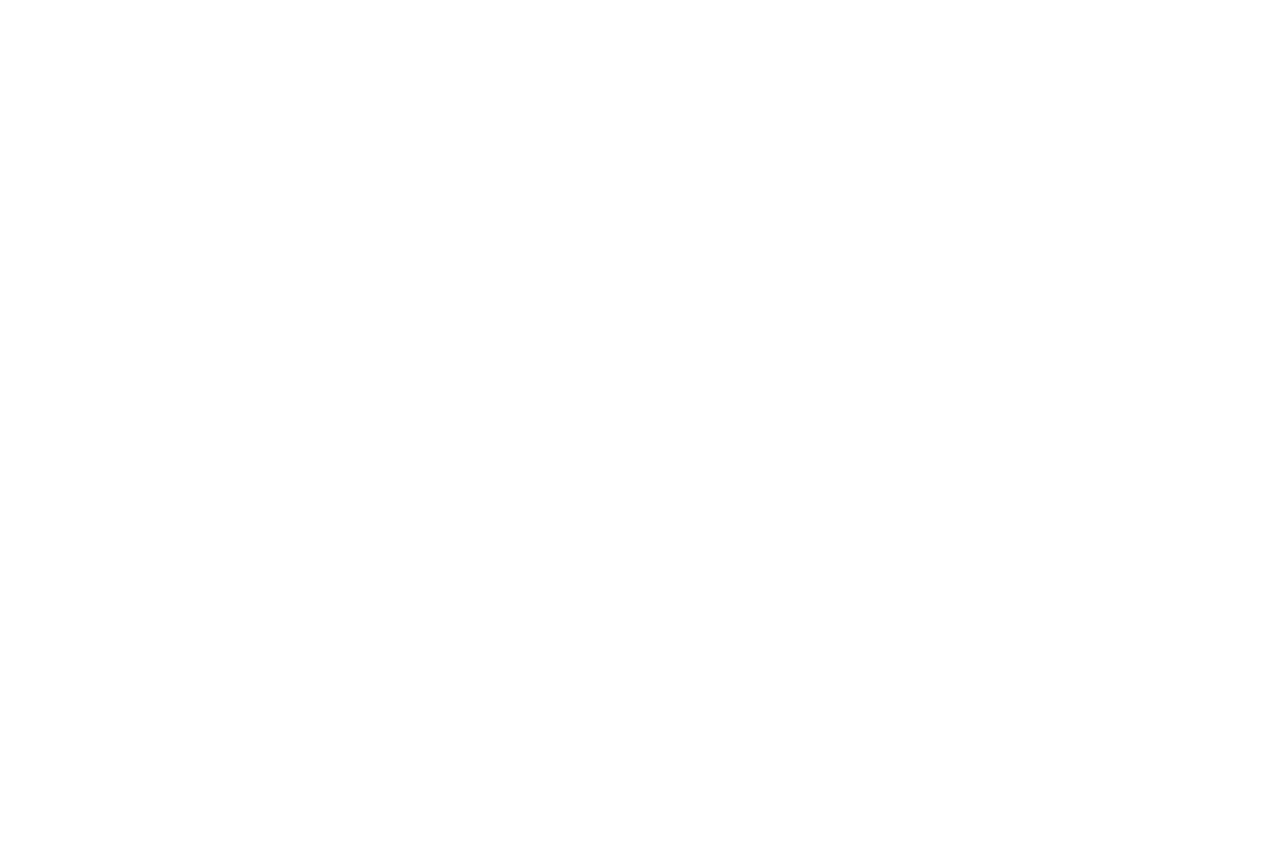
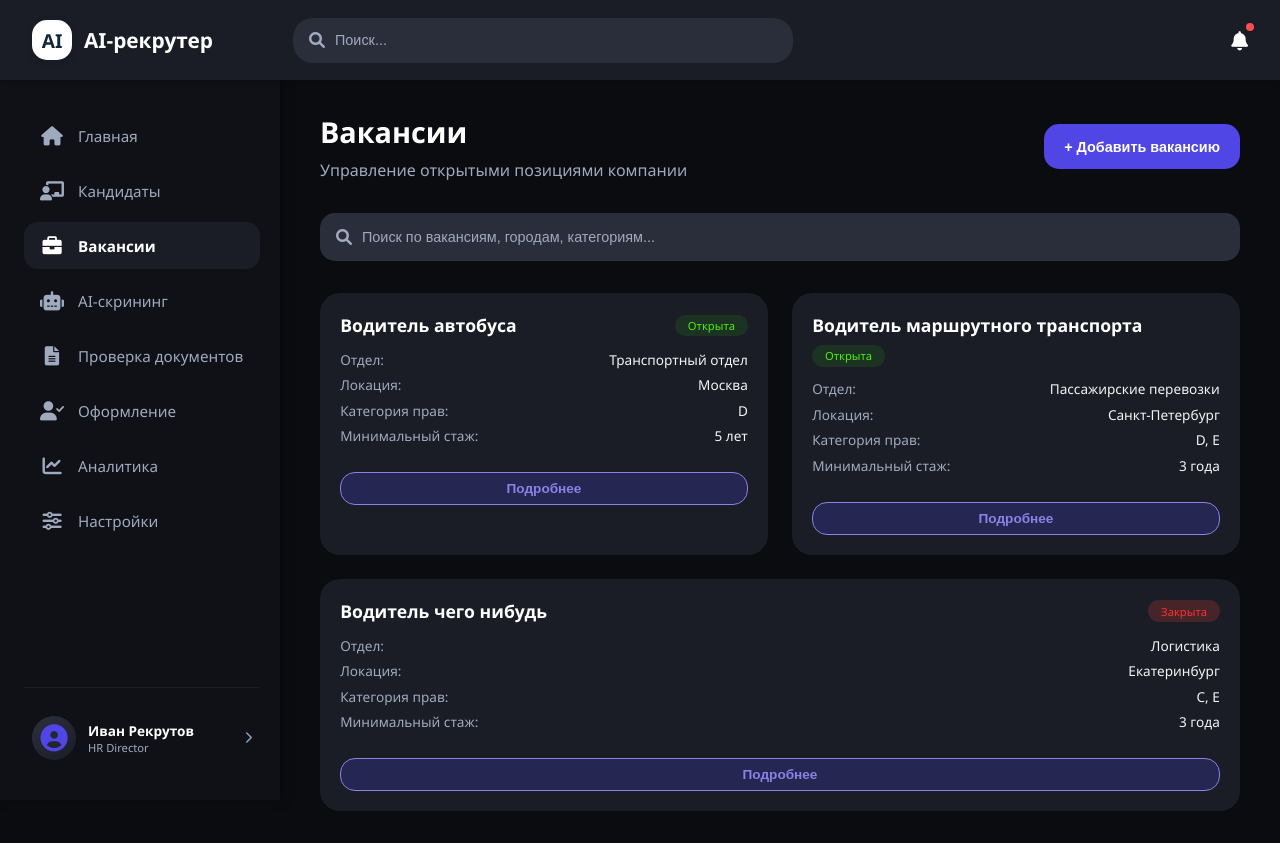
Before and after one commit to CelLecal/AIrecruter, a React (Vite) app in the folder frontend/registration/: page /dashboard/vacancies in a window 1280 px wide. Before the commit this address had no page. Before the commit the page ends 800 px from the top, so only its background shows below. Built offline with nearby package versions, Linux system fonts and the light colour scheme.

Commit message:
добавлены вакансии

```diff
--- a/frontend/registration/src/App.tsx
+++ b/frontend/registration/src/App.tsx
@@ -4,7 +4,7 @@ import Dashboard from './components/Dashboard/Dashboarg';
 import DashboardMain from './components/Dashboard/DashboardMain';
 import Candidates from './components/Candidates/Candidates';
 import CandidatesProfile from './components/Candidates/CandidatesProfile';
-
+import Vakancies from './components/Vakancies/Vakancies';
 
 
 function App() {
@@ -16,6 +16,7 @@ function App() {
                     <Route index element={<DashboardMain />} />
                     <Route path="candidates" element={<Candidates />} />
                     <Route path="candidates/:id" element={<CandidatesProfile />} />
+                    <Route path="vacancies" element={<Vakancies />} />
                 </Route>
             </Routes>
         </BrowserRouter>
--- a/frontend/registration/src/components/Candidates/Candidates.module.css
+++ b/frontend/registration/src/components/Candidates/Candidates.module.css
@@ -162,7 +162,7 @@
 }
 
 .candidateCard:hover {
-    box-shadow: 0 0 15px #8352d1;
+    box-shadow: 0 0 15px #8352d1a9;
     border-color: #8883e4;
 }
 
--- a/frontend/registration/src/components/Dashboard/Dashboarg.tsx
+++ b/frontend/registration/src/components/Dashboard/Dashboarg.tsx
@@ -64,6 +64,18 @@ const Dashboard: React.FC = () => {
                                     <i className="fas fa-chalkboard-user"></i>
                                 </div>
                                 <span>Кандидаты</span>
+                            </NavLink>
+
+                              <NavLink
+                                to="/dashboard/vacancies"
+                                className={({ isActive }) =>
+                                    `${styles.leftProItem} ${isActive ? styles.active : ''}`
+                                }
+                            >
+                                <div className={styles.leftProIcon}>
+                                    <i className="fas fa-briefcase"></i>
+                                </div>
+                                <span>Вакансии</span>
                             </NavLink>
 
                             <div className={styles.leftProItem}>
--- /dev/null
+++ b/frontend/registration/src/components/Vakancies/Vakancies.module.css
@@ -0,0 +1,182 @@
+.rightContent {
+    flex: 1;
+    padding: 32px 40px;
+    background: #0A0C10;
+    overflow-y: auto;
+    color: white;
+}
+
+.headerRow {
+    display: flex;
+    justify-content: space-between;
+    align-items: center;
+    margin-bottom: 2rem;
+}
+
+.headerRow h1 {
+    font-size: 1.8rem;
+    margin-bottom: 0.5rem;
+}
+
+.headerRow p {
+    font-size: 1rem;
+    color: #A0AABF;
+}
+
+.addButton {
+    height: 45px;
+    background: #4F46E5;
+    border: none;
+    border-radius: 15px;
+    padding: 10px 20px;
+    color: white;
+    font-weight: 600;
+    font-size: 0.9rem;
+    cursor: pointer;
+}
+
+.addButton:hover {
+    box-shadow: 0 0 15px hsla(256, 100%, 68%, 0.39);
+}
+
+.searchBar {
+    flex: 1;
+    display: flex;
+    align-items: center;
+    background: #2A2D3A;
+    border-radius: 15px;
+    padding: 1rem 1rem;
+    gap: 10px;
+
+}
+
+.searchBar i {
+    color: #A0AABF;
+    font-size: 1rem;
+}
+
+.searchBar input {
+    background: transparent;
+    border: none;
+    outline: none;
+    color: white;
+    font-size: 0.9rem;
+    width: 100%;
+}
+
+.searchBar input::placeholder {
+    color: #A0AABF;
+}
+
+.searchBar:focus-within {
+    background: #0F1117;
+    box-shadow: 0 0 0 2px #8352d1;
+}
+
+/* -----------------карточки----------- */
+.cardsGrid {
+    display: flex;
+    flex-wrap: wrap;
+    gap: 1.5rem;
+    margin-top: 2rem;
+}
+
+.vacancyCard {
+    flex: 1 1 300px;
+    background: #1A1D26;
+    border-radius: 20px;
+    padding: 1.2rem;
+    transition: transform 0.2s, box-shadow 0.2s;
+    display: flex;
+    flex-direction: column;
+    gap: 0.8rem;
+    border: 1px solid transparent;
+}
+
+.vacancyCard:hover {
+    box-shadow: 0 0 15px #8352d1a9;
+    border-color: #8883e4;
+}
+
+/* Шапка карточки (название + статус) */
+.cardHeader {
+    display: flex;
+    justify-content: space-between;
+    align-items: center;
+    gap: 0.5rem;
+    flex-wrap: wrap;
+}
+
+.vacancyTitle {
+    font-size: 1.1rem;
+    font-weight: 600;
+    color: white;
+    margin: 0;
+}
+
+/* статус*/
+.statusBadge {
+    font-size: 0.7rem;
+    padding: 0.2rem 0.8rem;
+    border-radius: 30px;
+    background: #2A2D3A;
+    color: #A0AABF;
+}
+
+.statusOpen {
+    background: rgba(39, 141, 30, 0.2);
+    color: #4ded09;
+}
+
+.statusClosed {
+    background: rgba(244, 67, 54, 0.2);
+    color: #ff3232fb;
+}
+
+/* детали */
+.cardBody {
+    display: flex;
+    flex-direction: column;
+    gap: 0.4rem;
+}
+
+.cardRow {
+    display: flex;
+    justify-content: space-between;
+    font-size: 0.85rem;
+    color: #F3F4F6;
+}
+
+.cardLabel {
+    color: #A0AABF;
+    font-weight: 500;
+}
+
+.cardActions {
+    margin-top: 0.4rem;
+}
+
+.detailsButton {
+    background: #4e46e53b;
+    border: 1px solid #8883e4;
+    border-radius: 15px;
+    padding: 0.5rem 1rem;
+    color: #8883e4;
+    font-weight: 600;
+    font-size: 0.85rem;
+    cursor: pointer;
+    transition: all 0.2s;
+    margin-top: 0.5rem;
+    width: 100%;
+    display: flex;
+    align-items: center;
+    justify-content: center;
+    gap: 8px;
+
+}
+
+.detailsButton:hover {
+    background: #4F46E5;
+    color: white;
+    box-shadow: 0 0 8px rgba(79, 70, 229, 0.5);
+}
--- /dev/null
+++ b/frontend/registration/src/components/Vakancies/Vakancies.tsx
@@ -0,0 +1,112 @@
+import React from 'react';
+import styles from './Vakancies.module.css';
+
+const VacanciesPage: React.FC = () => {
+    return (
+        <div className={styles.rightContent}>
+            <div className={styles.headerRow}>
+                <div>
+                    <h1>Вакансии</h1>
+                    <p>Управление открытыми позициями компании</p>
+                </div>
+                <button className={styles.addButton}>+ Добавить вакансию</button>
+            </div>
+
+            <div className={styles.searchBar}>
+                <i className="fas fa-search"></i>
+                <input type="text" placeholder="Поиск по вакансиям, городам, категориям..." />
+            </div>
+
+            <div className={styles.cardsGrid}>
+                {/* 1 */}
+                <div className={styles.vacancyCard}>
+                    <div className={styles.cardHeader}>
+                        <h3 className={styles.vacancyTitle}>Водитель автобуса</h3>
+                        <span className={`${styles.statusBadge} ${styles.statusOpen}`}>Открыта</span>
+                    </div>
+                    <div className={styles.cardBody}>
+                        <div className={styles.cardRow}>
+                            <span className={styles.cardLabel}>Отдел:</span>
+                            <span>Транспортный отдел</span>
+                        </div>
+                        <div className={styles.cardRow}>
+                            <span className={styles.cardLabel}>Локация:</span>
+                            <span>Москва</span>
+                        </div>
+                        <div className={styles.cardRow}>
+                            <span className={styles.cardLabel}>Категория прав:</span>
+                            <span>D</span>
+                        </div>
+                        <div className={styles.cardRow}>
+                            <span className={styles.cardLabel}>Минимальный стаж:</span>
+                            <span>5 лет</span>
+                        </div>
+                    </div>
+                    <div className={styles.cardActions}>
+                        <button className={styles.detailsButton}>Подробнее</button>
+                    </div>
+                </div>
+
+                {/*2 */}
+                <div className={styles.vacancyCard}>
+                    <div className={styles.cardHeader}>
+                        <h3 className={styles.vacancyTitle}>Водитель маршрутного транспорта</h3>
+                        <span className={`${styles.statusBadge} ${styles.statusOpen}`}>Открыта</span>
+                    </div>
+                    <div className={styles.cardBody}>
+                        <div className={styles.cardRow}>
+                            <span className={styles.cardLabel}>Отдел:</span>
+                            <span>Пассажирские перевозки</span>
+                        </div>
+                        <div className={styles.cardRow}>
+                            <span className={styles.cardLabel}>Локация:</span>
+                            <span>Санкт-Петербург</span>
+                        </div>
+                        <div className={styles.cardRow}>
+                            <span className={styles.cardLabel}>Категория прав:</span>
+                            <span>D, E</span>
+                        </div>
+                        <div className={styles.cardRow}>
+                            <span className={styles.cardLabel}>Минимальный стаж:</span>
+                            <span>3 года</span>
+                        </div>
+                    </div>
+                    <div className={styles.cardActions}>
+                        <button className={styles.detailsButton}>Подробнее</button>
+                    </div>
+                </div>
+
+                {/* 3 */}
+                <div className={styles.vacancyCard}>
+                    <div className={styles.cardHeader}>
+                        <h3 className={styles.vacancyTitle}>Водитель чего нибудь</h3>
+                        <span className={`${styles.statusBadge} ${styles.statusClosed}`}>Закрыта</span>
+                    </div>
+                    <div className={styles.cardBody}>
+                        <div className={styles.cardRow}>
+                            <span className={styles.cardLabel}>Отдел:</span>
+                            <span>Логистика</span>
+                        </div>
+                        <div className={styles.cardRow}>
+                            <span className={styles.cardLabel}>Локация:</span>
+                            <span>Екатеринбург</span>
+                        </div>
+                        <div className={styles.cardRow}>
+                            <span className={styles.cardLabel}>Категория прав:</span>
+                            <span>C, E</span>
+                        </div>
+                        <div className={styles.cardRow}>
+                            <span className={styles.cardLabel}>Минимальный стаж:</span>
+                            <span>3 года</span>
+                        </div>
+                    </div>
+                    <div className={styles.cardActions}>
+                        <button className={styles.detailsButton}>Подробнее</button>
+                    </div>
+                </div>
+            </div>
+        </div>
+    );
+};
+
+export default VacanciesPage;
```
